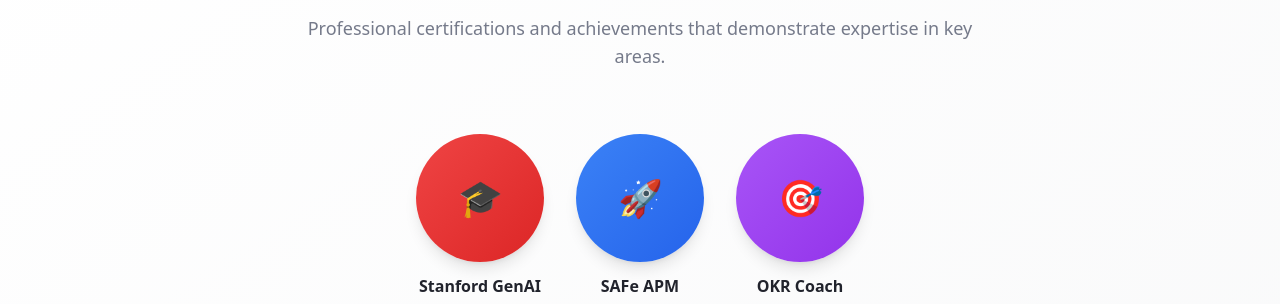
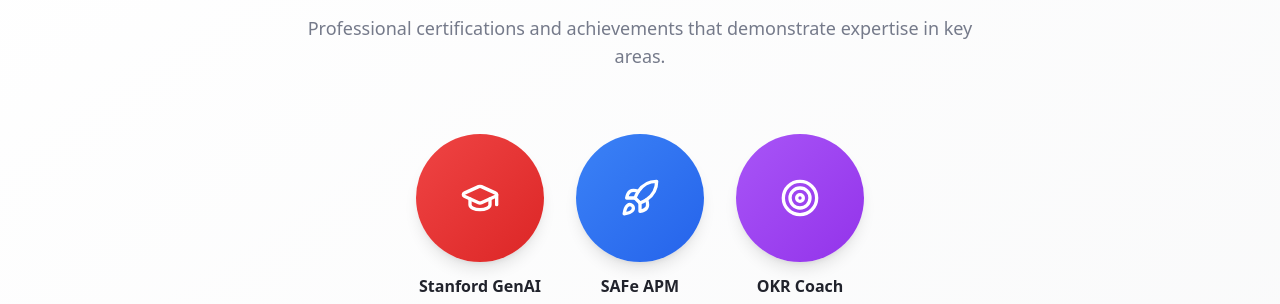
Before and after one commit to arushimishra3-design/path-portray, a React (Vite) app: page / in a window 1280 px wide. Shown: the part 4140-4444 px from the top of the page. Built offline with nearby package versions, Linux system fonts and the light colour scheme.

Commit message:
Update icons
Updated icons across the site to improve visual appeal and consistency.

```diff
--- a/src/components/CertificationsSection.tsx
+++ b/src/components/CertificationsSection.tsx
@@ -1,10 +1,11 @@
 import { Badge } from "@/components/ui/badge";
+import { GraduationCap, Rocket, Target } from "lucide-react";
 
 const CertificationsSection = () => {
   const certifications = [
     {
       id: 1,
-      logo: "🎓",
+      icon: GraduationCap,
       title: "Stanford GenAI",
       issuer: "Stanford Online",
       color: "from-red-500 to-red-600",
@@ -12,7 +13,7 @@ const CertificationsSection = () => {
     },
     {
       id: 2,
-      logo: "🚀",
+      icon: Rocket,
       title: "SAFe APM",
       issuer: "Scaled Agile",
       color: "from-blue-500 to-blue-600",
@@ -20,7 +21,7 @@ const CertificationsSection = () => {
     },
     {
       id: 3,
-      logo: "🎯",
+      icon: Target,
       title: "OKR Coach",
       issuer: "WorkBoard",
       color: "from-purple-500 to-purple-600",
@@ -51,8 +52,8 @@ const CertificationsSection = () => {
                 className="group flex flex-col items-center transition-all duration-300 hover:scale-110"
               >
                 {/* Circular Badge */}
-                <div className={`w-24 h-24 md:w-32 md:h-32 bg-gradient-to-br ${cert.color} rounded-full flex items-center justify-center text-white text-3xl md:text-4xl shadow-lg group-hover:shadow-2xl transition-all duration-300 mb-3`}>
-                  {cert.logo}
+                <div className={`w-24 h-24 md:w-32 md:h-32 bg-gradient-to-br ${cert.color} rounded-full flex items-center justify-center text-white shadow-lg group-hover:shadow-2xl transition-all duration-300 mb-3`}>
+                  <cert.icon size={32} className="md:w-10 md:h-10" />
                 </div>
 
                 {/* Title and Issuer */}
```
